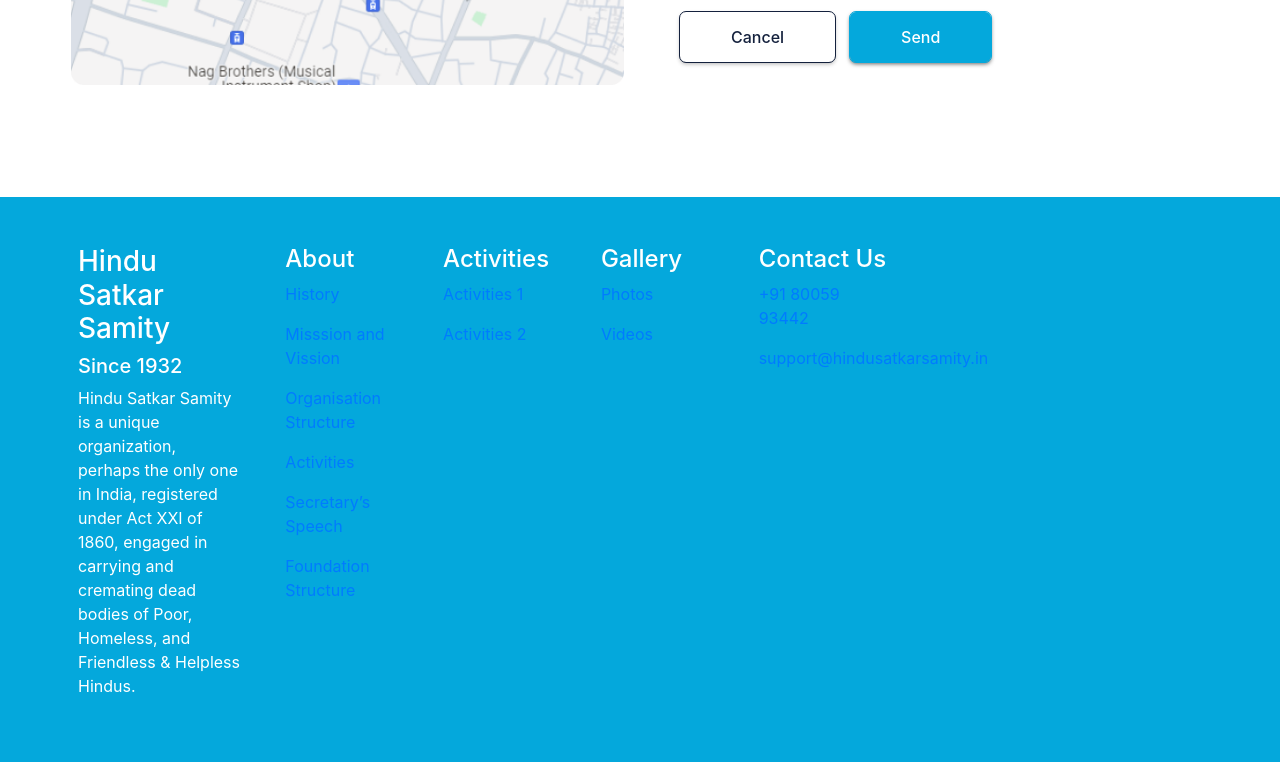
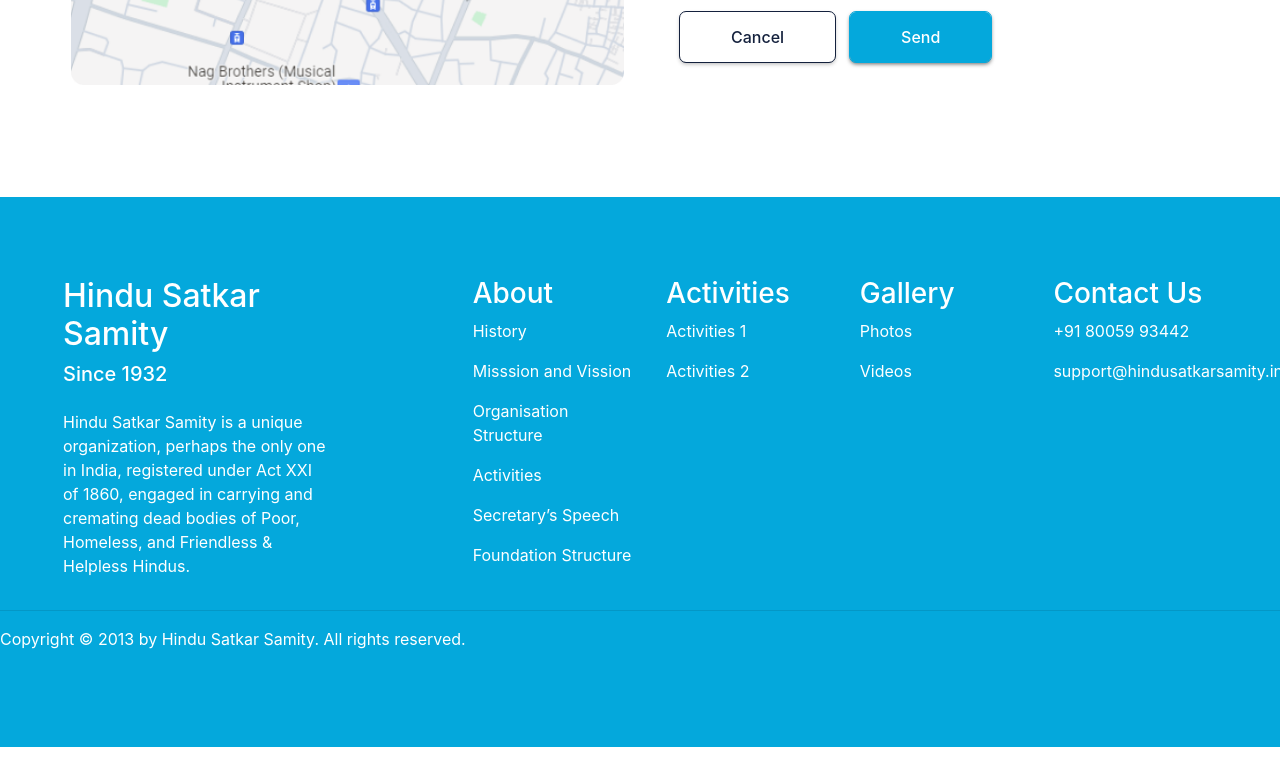
Before and after one commit to subhaDeepSaha09/Hindu-Satkar-Samity-project, a plain HTML site: page index.html in a window 1280 px wide. Shown: the part 3971-4733 px from the top of the page. Drawn offline with nearby package versions, Linux system fonts and the light colour scheme.

Commit message:
Update 1

```diff
--- a/css/style.scss
+++ b/css/style.scss
@@ -10,7 +10,7 @@ body {
       background: #424242;
     }
     .navigation-2 {
-      background: #04A8DC;
+      background: #04a8dc;
     }
     .banner {
       #main-carousel {
@@ -30,7 +30,7 @@ body {
             color: #fff;
             z-index: 1;
 
-            h1{
+            h1 {
               font-size: 4rem;
             }
 
@@ -57,7 +57,6 @@ body {
         .item-3 {
           background: url(/images/bg-3.png) no-repeat center / cover;
         }
-
       }
     }
 
@@ -89,7 +88,7 @@ body {
   }
 
   .about-us {
-    background-color: #04A8DC;
+    background-color: #04a8dc;
     color: #fff;
     text-align: center;
     padding: 4rem 0;
@@ -252,9 +251,9 @@ body {
               margin-top: 15px;
 
               .button-1 {
-                outline: 1px solid #04A8DC;
+                outline: 1px solid #04a8dc;
                 padding: 12px 50px;
-                background-color: #04A8DC;
+                background-color: #04a8dc;
                 color: #fff;
                 border-radius: 6px;
                 box-shadow: 0 2px 4px 0 rgba(0, 0, 0, 0.6);
@@ -277,16 +276,32 @@ body {
   }
 
   .footer {
-    background-color: #04A8DC;
+    background-color: #04a8dc;
     color: #fff;
     .container-fluid {
+      padding: 5rem 0;
       .content-box {
         display: flex;
         justify-content: space-between;
         .brand-details {
+          h5 {
+            padding-top: 0;
+          }
+
+          p {
+            padding-top: 1rem;
+          }
         }
 
         .nav-links {
+          .row-box {
+            .col {
+              a {
+                color: #fff;
+                text-decoration: none;
+              }
+            }
+          }
         }
       }
     }
--- a/index.html
+++ b/index.html
@@ -32,9 +32,7 @@
   </head>
   <body>
     <div class="hero">
-      <div
-        class="navigation-1 navbar navbar-expand-lg navbar-dark py-0"
-      >
+      <div class="navigation-1 navbar navbar-expand-lg navbar-dark py-0">
         <div class="collapse navbar-collapse" id="navbarSupportedContent">
           <ul class="navbar-nav ml-auto">
             <li class="nav-item active">
@@ -56,9 +54,7 @@
         </div>
       </div>
 
-      <div
-        class="navigation-2 navbar navbar-expand-lg navbar-dark py-3"
-      >
+      <div class="navigation-2 navbar navbar-expand-lg navbar-dark py-3">
         <a class="navbar-brand" href="#">Hindu Satkar Samity</a>
         <button
           class="navbar-toggler"
@@ -142,14 +138,17 @@
             <ul class="navbar-nav ml-auto">
               <li class="nav-item active">
                 <a class="nav-link" href="#">
-                  <img class="img-fluid" src="/images/facebook-icon.svg" alt="">
-                  </a
-                >
+                  <img
+                    class="img-fluid"
+                    src="/images/facebook-icon.svg"
+                    alt=""
+                  />
+                </a>
               </li>
               <li class="nav-item active">
                 <a class="nav-link" href="#">
-                  <img class="img-fluid" src="/images/whatsapp-icon.svg" alt=""></a
-                >
+                  <img class="img-fluid" src="/images/whatsapp-icon.svg" alt=""
+                /></a>
               </li>
             </ul>
           </div>
@@ -179,7 +178,7 @@
 
               <div class="drop-down-arrow">
                 <a class="drop-arrow" href="#">
-                  <img class="img-fluid" src="images/down-arrow.svg" alt=""/>
+                  <img class="img-fluid" src="images/down-arrow.svg" alt="" />
                 </a>
               </div>
             </div>
@@ -202,7 +201,7 @@
 
               <div class="drop-down-arrow">
                 <a class="drop-arrow" href="#">
-                  <img class="img-fluid" src="images/down-arrow.svg" alt=""/>
+                  <img class="img-fluid" src="images/down-arrow.svg" alt="" />
                 </a>
               </div>
             </div>
@@ -224,7 +223,7 @@
 
               <div class="drop-down-arrow">
                 <a class="drop-arrow" href="#">
-                  <img class="img-fluid" src="images/down-arrow.svg" alt=""/>
+                  <img class="img-fluid" src="images/down-arrow.svg" alt="" />
                 </a>
               </div>
             </div>
@@ -514,10 +513,10 @@
     <!-- Footer Section starts Here -->
 
     <div class="footer">
-      <div class="container-fluid py-5">
+      <div class="container-fluid">
         <div class="content-box row-box row mx-5">
-          <div class="brand-details col-lg-2">
-            <h3>Hindu Satkar Samity</h3>
+          <div class="brand-details col-lg-3">
+            <h2>Hindu Satkar Samity</h2>
             <h5>Since 1932</h5>
             <p>
               Hindu Satkar Samity is a unique organization, perhaps the only one
@@ -527,10 +526,10 @@
             </p>
           </div>
 
-          <div class="nav-links col-lg-10">
+          <div class="nav-links col-lg-8">
             <div class="row-box row ml-auto">
-              <div class="col col-2">
-                <h4>About</h4>
+              <div class="col col-lg-3 col-12">
+                <h3>About</h3>
                 <a href="#"><p>History</p></a>
                 <a href="#"><p>Misssion and Vission</p></a>
                 <a href="#"><p>Organisation Structure</p></a>
@@ -538,26 +537,35 @@
                 <a href="#"><p>Secretary’s Speech</p></a>
                 <a href="#"><p>Foundation Structure</p></a>
               </div>
-              <div class="col col-2">
-                <h4>Activities</h4>
+              <div class="col col-lg-3 col-12">
+                <h3>Activities</h3>
                 <a href="#"><p>Activities 1</p></a>
                 <a href="#"><p>Activities 2</p></a>
               </div>
 
-              <div class="col col-2">
-                <h4>Gallery</h4>
+              <div class="col col-lg-3 col-12">
+                <h3>Gallery</h3>
                 <a href="#"><p>Photos</p></a>
                 <a href="#"><p>Videos</p></a>
               </div>
 
-              <div class="col col-2">
-                <h4>Contact Us</h4>
+              <div class="col col-lg-3 col-12">
+                <h3>Contact Us</h3>
                 <a href="#"><p>+91 80059 93442</p></a>
                 <a href="#"><p>support@hindusatkarsamity.in</p></a>
               </div>
             </div>
           </div>
         </div>
+
+        <hr />
+
+        <div class="all-rights">
+          <div class="rights">
+            <p>Copyright © 2013 by Hindu Satkar Samity. All rights reserved.</p>
+          </div>
+        </div>
+
       </div>
     </div>
     <!-- Footer Section ends Here -->
```
Also changed, not shown: css/style.css, 1 other file.
